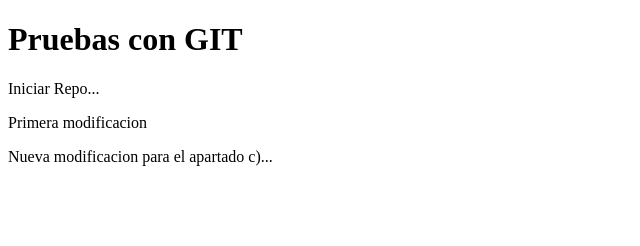
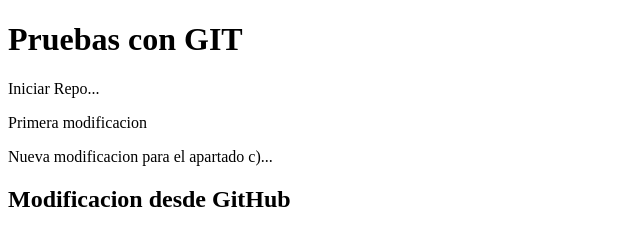
Before and after one commit to dlandx/VSCode_DIW, a plain HTML site: page index.html in a window 1280 px wide. Shown: the whole page, without its empty margins (0-640 px from the left). Drawn offline with Linux system fonts and the light colour scheme.

Commit message:
Modificamos desde GitHub

```diff
--- a/index.html
+++ b/index.html
@@ -13,5 +13,7 @@
     <p>Primera modificacion</p>
 
     <p>Nueva modificacion para el apartado c)...</p>
+
+    <h2>Modificacion desde GitHub</h2>
 </body>
 </html>
```
